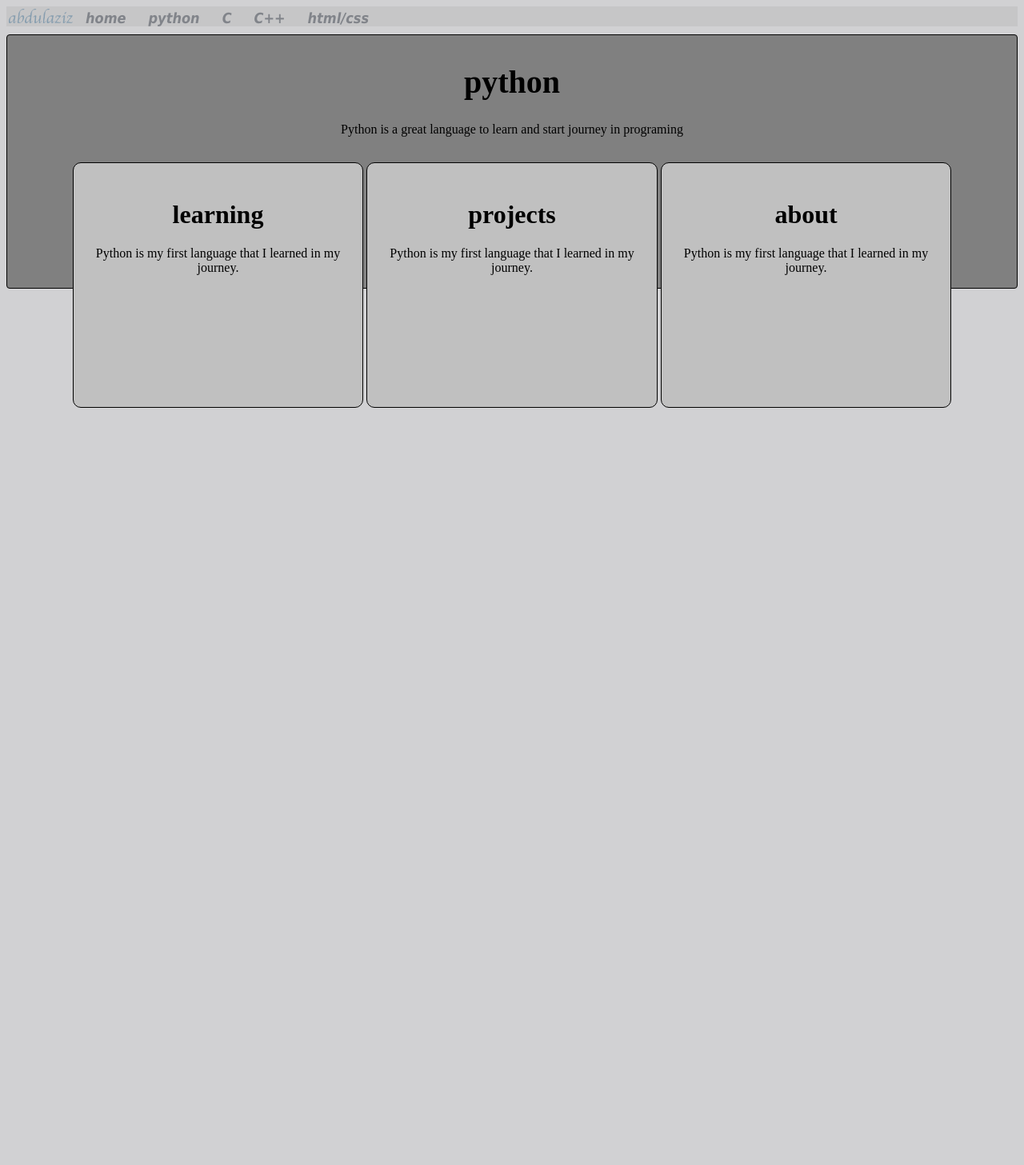
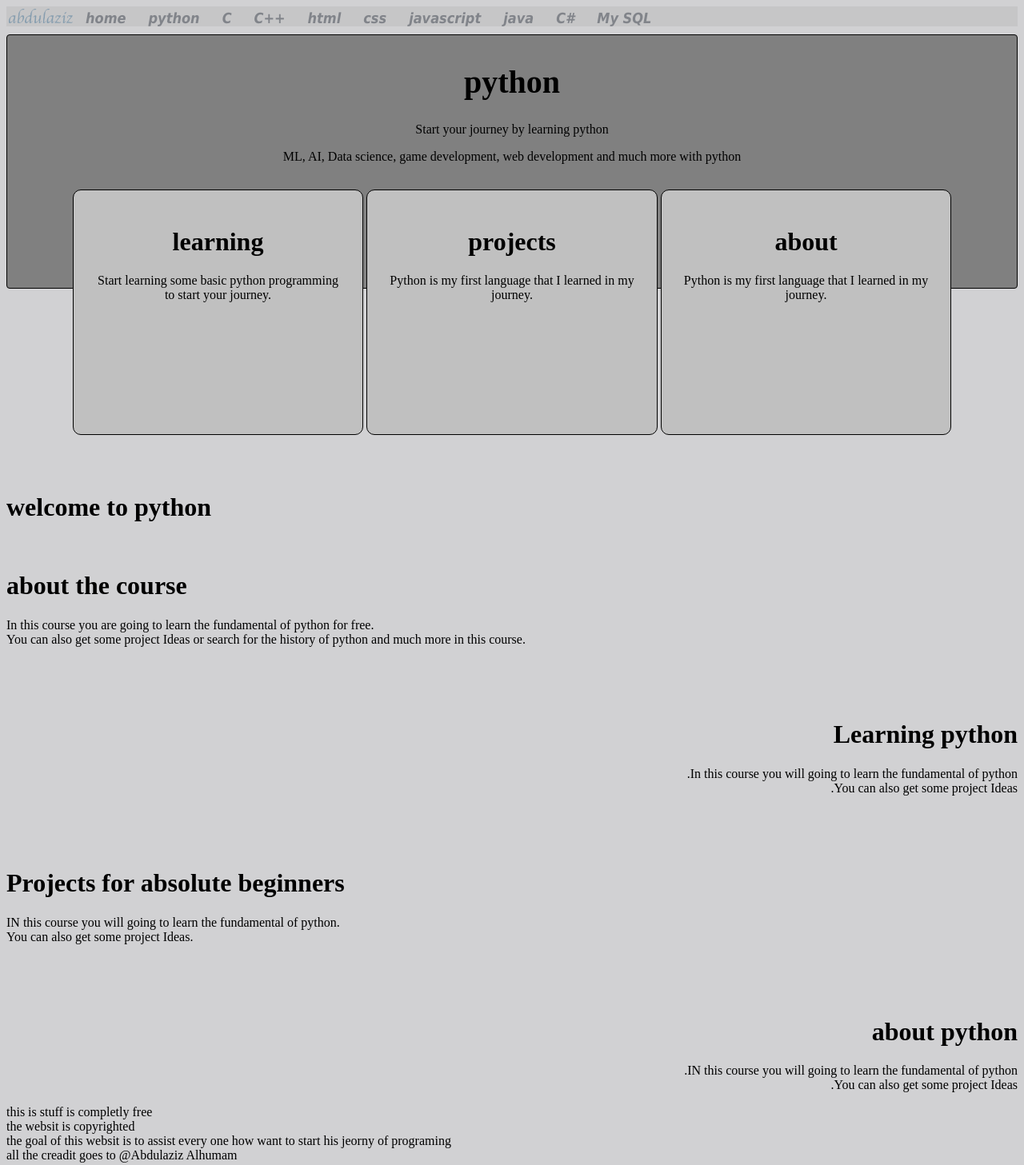
Before and after one commit to AbdulazizAlhumam/ALZpython.com, a plain HTML site: page index.html in a window 1280 px wide. Shown: the whole page at 80% size. Before the commit the page ends 800 px from the top, so only its background shows below. Drawn offline with Linux system fonts and the light colour scheme; a script that the page names is missing.

Commit message:
Update index.html

```diff
--- a/index.html
+++ b/index.html
@@ -2,27 +2,31 @@
 <html><head><meta charset="utf-8"><meta name="viewport" content="width=device-width"><title>python</title><link href="style.css" rel="stylesheet" type="text/css" /></head>
   <body>
     <script src="script.js"></script>
-    <div class="background">
 
-    </div>
     <div id="top" class="topbar">
-      <img class="logo" src="/imges/logo.png" alt="Logo">
+      <img class="logo" src="../imges/logo.png" alt="Logo">
       <a class="topbarL" href="../home/home.html"><em>home</em></a>
       <a class="topbarL" href=""><em>python</em></a>
       <a class="topbarL" href=""><em>C</em></a>
-      <a class="topbarL" href=""><em>C++</em></a>
-      <a class="topbarL" href=""><em>html/css</em></a>
+      <a class="topbarL" href="../cpp/cpp.html"><em>C++</em></a>
+      <a class="topbarL" href="../html/html.html"><em>html</em></a>
+      <a class="topbarL" href=""><em>css</em></a>
+      <a class="topbarL" href=""><em>javascript</em></a>
+      <a class="topbarL" href=""><em>java</em></a>
+      <a class="topbarL" href=""><em>C#</em></a>
+      <a class="topbarL" href=""><em>My SQL</em></a>
     </div>
     <div class="topdiv">
         <a href="" class="topdivL"></a>
         <h1 class="toph1">python</h1>
         <p>
-          Python is a great language to learn and start journey in programing
+          Start your journey by learning python
         </p>
+        <p>ML, AI, Data science, game development, web development and much more with python</p>
 
         <div class="topdiv2 topdivB topdivAnimation">
-          <h1 class="top1h2"><a class="topdivL" href="">learning</a></h1>
-          <p>Python is my first language that I learned in my journey.</p>
+          <h1 class="top1h2"><a class="topdivL" href="#learning">learning</a></h1>
+          <p>Start learning some basic python programming to start your journey.</p>
         </div>
         <div class="topdiv3 topdivB topdivAnimation">
           <h1 class="top1h3"><a class="topdivL" href="">projects</a></h1>
@@ -33,9 +37,50 @@
           <p>Python is my first language that I learned in my journey.</p>
       </div>
     </div>
-    <div class="midleDiv">
+    <br>
+    <br>
+    <br>
+    <br>
+    <br>
+    <br>
+    <br>
+    <br>
+    <br>
+    <br>
+    <br>
+    <br>
+    <br>
+    <h1 class="midBtw">welcome to python</h1>
+    <br>
+    <div class="midleDivL">
+        <h1 class="middleDivtextL middleDivH1"> about the course </h1>
+        <p class="middleDivtextL middleDivP">In this course you are going to learn the fundamental of python for free.<br>You can also get some project Ideas or search for the history of python and much more in this course.</p>
+    </div>
+    <br>
+    <br>
+    <br>
+    <div class="midleDivR" dir="rtl" id="learning">
+      <h1 class="middleDivtextR middleDivH1">Learning python</h1>
+      <p class="middleDivtextR middleDivP">In this course you will going to learn the fundamental of python.<br>You can also get some project Ideas.</p>
+  </div>
+  <br>
+  <br>
+  <br>
+  <div class="midleDivL">
+    <h1 class="middleDivtextL middleDivH1"> Projects for absolute beginners </h1>
+    <p class="middleDivtextL middleDivP">IN this course you will going to learn the fundamental of python.<br>You can also get some project Ideas.</p>
+</div>
+<br>
+<br>
+<br>
+<div class="midleDivR" dir="rtl">
+  <h1 class="middleDivtextR middleDivH1"> about python </h1>
+  <p class="middleDivtextR middleDivP">IN this course you will going to learn the fundamental of python.<br>You can also get some project Ideas.</p>
+</div>
 
-    </div>
+<div class="enddiv">
+  <p class="enddivText">this is stuff is completly free<br>the websit is copyrighted <br>the goal of this websit is to assist every one how want to start his jeorny of programing<br>all the creadit goes to @Abdulaziz Alhumam</p>
+</div>
 
   </body>
 </html>
```
